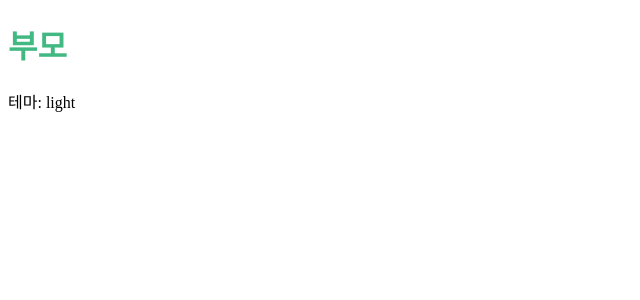
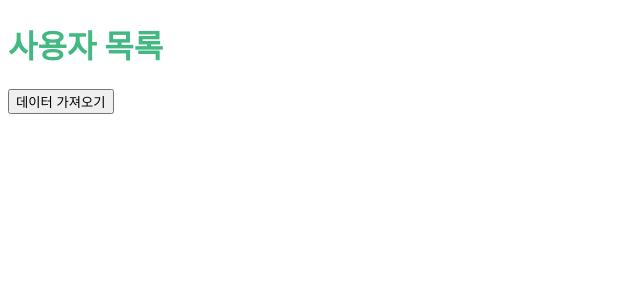
Before and after one commit to YeonGeon12/MyVuePRJ, a Vue app: page / in a window 1280 px wide. Shown: the top 300 px of the page, without its empty margins (0-640 px from the left). Built offline with nearby package versions, Linux system fonts and the light colour scheme.

Commit message:
useFetch 컴포저블을 이용한 실습

```diff
--- a/src/App.vue
+++ b/src/App.vue
@@ -1,20 +1,25 @@
-<!-- src/App.vue -->
 <template>
   <div>
-    <h1>부모</h1>
-    <child-component />
+    <h1>사용자 목록</h1>
+    <button @click="fetchData" :disabled="loading">데이터 가져오기</button>
+    <div v-if="loading">로딩 중...</div>
+    <div v-if="error">에러: {{ error }}</div>
+    <ul v-if="data">
+      <li v-for="user in data" :key="user.id">{{ user.name }}</li>
+    </ul>
   </div>
 </template>
 
 <script>
-import { provide, ref } from 'vue';
-import ChildComponent from './components/ChildComponent.vue';
+import { useFetch } from './composables/useFetch';
 
 export default {
-  components: { ChildComponent },
   setup() {
-    const theme = ref('light');
-    provide('theme', theme);
+    const { data, error, loading, fetchData } = useFetch(
+      'https://jsonplaceholder.typicode.com/users'
+    );
+
+    return { data, error, loading, fetchData };
   }
 }
 </script>
--- /dev/null
+++ b/src/composables/useFetch.js
@@ -0,0 +1,21 @@
+import { ref } from 'vue';
+
+export function useFetch(url) {
+  const data = ref(null);
+  const error = ref(null);
+  const loading = ref(false);
+
+  const fetchData = async () => {
+    loading.value = true;
+    try {
+      const response = await fetch(url);
+      data.value = await response.json();
+    } catch (err) {
+      error.value = err.message;
+    } finally {
+      loading.value = false;
+    }
+  };
+
+  return { data, error, loading, fetchData };
+}
```
